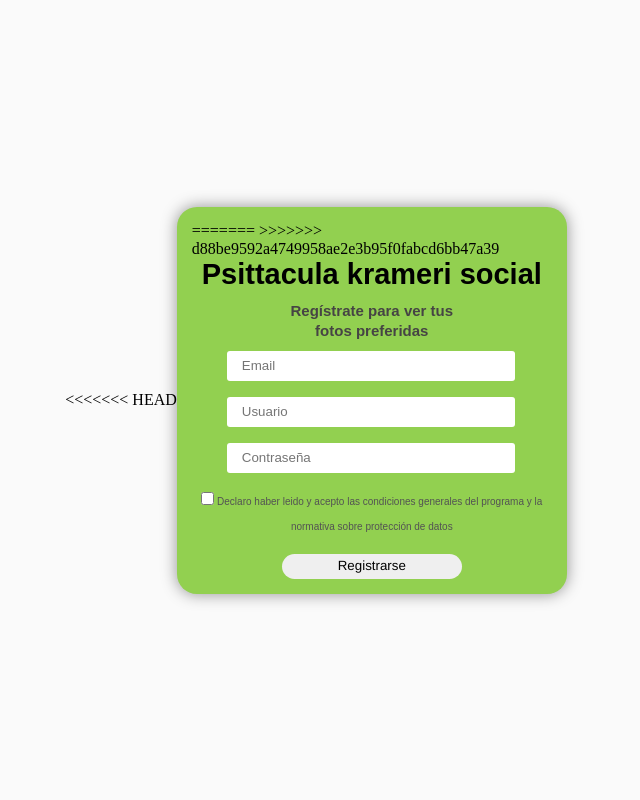
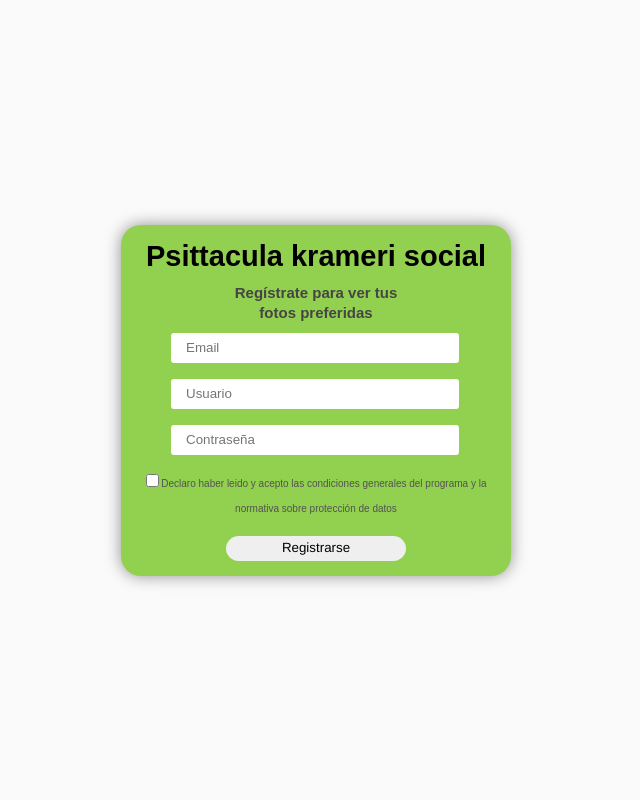
Before and after one commit to iswilljr/pttk, a Flask app: page /SignUp in a window 1280 px wide. Shown: the whole page, without its empty margins (324-964 px from the left). Run offline with Flask 2, Linux system fonts and the light colour scheme.

Commit message:
Sprint 3 . Equipo 10

```diff
--- a/templates/registro.html
+++ b/templates/registro.html
@@ -11,11 +11,7 @@
 
 <body>
   <div class="registro-container">
-<<<<<<< HEAD
     <form action="/Sign" method="post" name="formRegistro" onSubmit="validar_formulario();">
-=======
-    <form action="" method="POST" name="formRegistro" onSubmit="validar_formulario();">
->>>>>>> d88be9592a4749958ae2e3b95f0fabcd6bb47a39
       {{ csrf_tokem }}
       <div class="head">
         <h1 name="nombre">Psittacula krameri social</h1>
```
